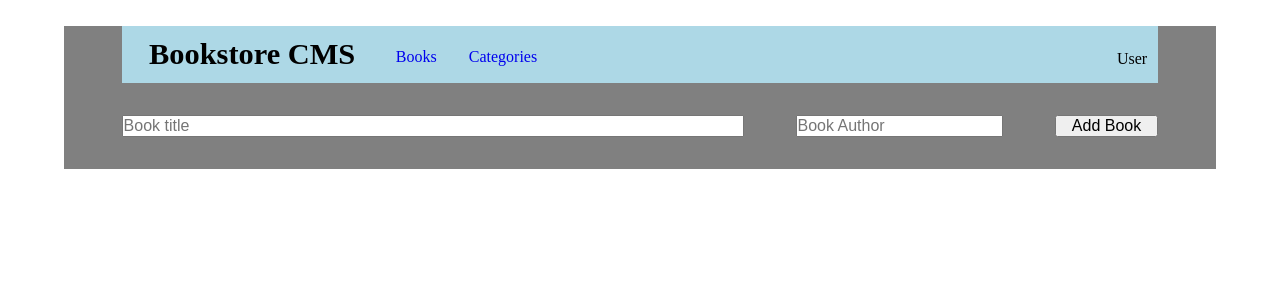
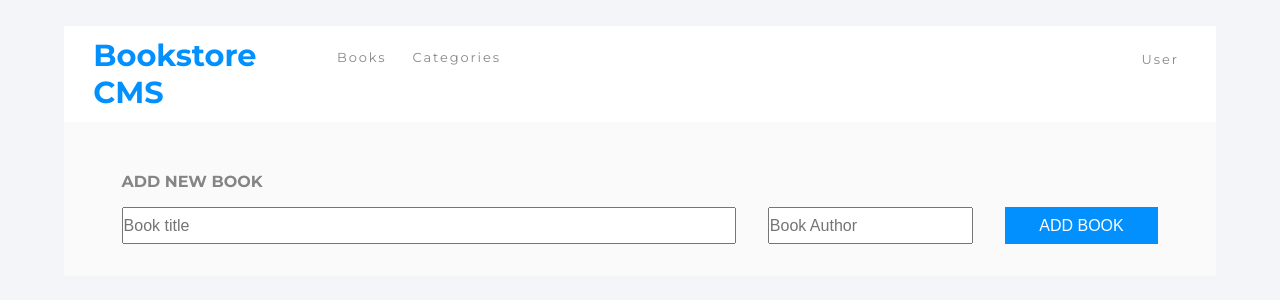
Before and after one commit to gjuliao/react_bookstore, a React (Create React App) app: page / in a window 1280 px wide. Shown: the top 300 px of the page. Built offline with nearby package versions, Linux system fonts and the light colour scheme.

Commit message:
Almost syles finished, missing form

```diff
--- a/package.json
+++ b/package.json
@@ -12,6 +12,7 @@
     "logger": "^0.0.1",
     "prop-types": "^15.8.1",
     "react": "^18.2.0",
+    "react-circular-progressbar": "^2.1.0",
     "react-dom": "^18.2.0",
     "react-redux": "^8.0.5",
     "react-router-dom": "^6.7.0",
--- a/src/components/Card.js
+++ b/src/components/Card.js
@@ -1,7 +1,9 @@
 import React from 'react';
 import propTypes from 'prop-types';
 import { useDispatch } from 'react-redux';
+import { CircularProgressbar } from 'react-circular-progressbar';
 import { deleteData } from '../redux/books/books';
+import 'react-circular-progressbar/dist/styles.css';
 
 const Card = ({ title, author, id }) => {
   const dispatch = useDispatch();
@@ -11,26 +13,30 @@ const Card = ({ title, author, id }) => {
     dispatch(deleteData(id));
   };
 
+  const percentage = 66;
+
   return (
     <>
       <div className="card">
+        <div className="main_tile">
           <h4 className="book_genre">Science Fiction</h4>
           <h1>{title}</h1>
           <h2>{author}</h2>
           <ul className="book_button_list">
-          <li><a href="/">Comments</a></li>
-          <li><a id={id} onClick={handleClick} href="/">Remove</a></li>
+            <li><a href="/">Comments   |</a></li>
+            <li><a id={id} onClick={handleClick} href="/">Remove |</a></li>
             <li><a href="/">Edit</a></li>
           </ul>
         </div>
-      <div>
         <div className="completed_tile">
-          <h1>Image Icon</h1>
+          <CircularProgressbar className="circular" value={percentage} text={`${percentage}%`} />
+          <div className="completed_tile_secondary">
             <h1>8%</h1>
             <h4>Completed</h4>
           </div>
+        </div>
         <div className="chapter_tile">
-          <h4>Current Chapter</h4>
+          <h4>CURRENT CHAPTER</h4>
           <h3>Chapter 3: A Lesson Learned</h3>
           <button type="button">UPDATE PROGRESS</button>
         </div>
--- a/src/components/Form.js
+++ b/src/components/Form.js
@@ -23,10 +23,12 @@ const Form = () => {
 
   return (
     <div className="book_form">
+      <br />
+      <h1>ADD NEW BOOK</h1>
       <form className="book_form_inputs" onSubmit={handleSubmit}>
         <input className="book_form_inputs_title" onChange={(e) => setTitle(e.target.value)} value={title} name="title" type="text" placeholder="Book title" required />
         <input className="book_form_inputs_category" onChange={(e) => setAuthor(e.target.value)} value={author} name="author" type="text" placeholder="Book Author" required />
-        <button type="submit">Add Book</button>
+        <button type="submit">ADD BOOK</button>
       </form>
     </div>
   );
--- a/src/components/Navbar.js
+++ b/src/components/Navbar.js
@@ -8,7 +8,7 @@ const Navbar = () => (
       <h1>Bookstore CMS</h1>
       <ul className="nav_list">
         <NavLink className="nav_link" to="/">Books</NavLink>
-        <NavLink to="/categories">Categories</NavLink>
+        <NavLink className="nav_link" to="/categories">Categories</NavLink>
       </ul>
     </div>
     <div className="nav_list_user">User</div>
--- a/src/index.css
+++ b/src/index.css
@@ -1,3 +1,5 @@
+@import url(https://fonts.googleapis.com/css2?family=Montserrat:wght@100;300;400;600;700&family=Roboto+Slab:wght@300;400;500;700&display=swap);
+
 * {
   padding: 0;
   margin: 0;
@@ -5,19 +7,23 @@
   font-size: 16px;
 }
 
+body {
+  background-color: #f4f5f9;
+}
+
 .App {
   width: 90%;
   margin: auto;
   margin-top: 2%;
-  background-color: gray;
+  background-color: #fafafa;
 }
 
 /* --Nav Bar --*/
 .navbar {
-  width: 90%;
+  width: 100%;
   display: flex;
   justify-content: space-between;
-  background-color: lightblue;
+  background-color: #fff;
   padding: 0.7em;
   margin: auto;
 }
@@ -30,10 +36,18 @@
 .navbar h1 {
   font-size: 1.9em;
   padding-left: 4%;
+  font-family:"Montserrat",sans-serif;
+  font-weight:700;
+  color:#0290ff;
 }
 
 .nav_link {
   margin-right: 2em;
+  opacity:.5;
+  font-family:"Montserrat",sans-serif;
+  font-size:.813rem;
+  color:#121212;
+  letter-spacing:1.9px;
 }
 
 .nav_list {
@@ -48,6 +62,12 @@
 
 .nav_list_user {
   padding-top: 1.3%;
+  margin-right: 2em;
+  opacity:.5;
+  font-family:"Montserrat",sans-serif;
+  font-size:.813rem;
+  color:#121212;
+  letter-spacing:1.9px;
 }
 
 /* --Card--*/
@@ -58,9 +78,12 @@
   margin: auto;
   min-height: 5em;
   width: 90%;
-  background-color: white;
-  padding: 1em;
+  background-color: #fff;
+  padding: 1.5em;
   margin-top: 2em;
+  border-style: solid;
+  border-width: 0.3px;
+  border-color: lightgray;
 }
 
 .main_tile,
@@ -74,28 +97,46 @@
 .main_tile h1 {
   font-size: 1.3em;
   padding-bottom: 0.4%;
+  font-family:"Montserrat",sans-serif;
+  font-weight:700;
 }
 
 .main_tile h2 {
-  color: lightblue;
   padding-bottom: 2.5%;
+  font-size:.875rem;
+  font-weight:300;
+  color:#4386bf;
 }
 
 .book_genre {
-  color: gray;
+  opacity:.5;
+  font-family:"Montserrat",sans-serif;
+  font-size:.813rem;
+  color:#121212;
 }
 
 .book_button_list {
   list-style: none;
   display: flex;
+  text-decoration: none;
+  margin-top: 2%;
+  margin-bottom: 2%;
 }
 
 .book_button_list a {
   text-decoration: none;
+  font-family: "Roboto Slab",serif;
+  color:#4386bf !important;
+  font-size: .875rem;
+  font-weight: 300;
 }
 
 .book_button_list li {
   margin-right: 2.5%;
+  background-color: transparent;
+  border: none;
+  align-items: center;
+  cursor: pointer;
 }
 
 .completed_tile {
@@ -110,17 +151,39 @@
   padding-bottom: 0.4%;
 }
 
+.completed_tile_secondary h1 {
+  font-size: 2rem;
+  font-family: "Montserrat", sans-serif;
+}
+
+.circular {
+  height: 4em;
+  color: #0290ff;;
+}
+
+.completed_tile_secondary h4 {
+  font-size:.875rem;
+  opacity:.5;
+}
+
 .chapter_tile h4 {
-  color: gray;
+  font-size:.813rem;
+  opacity:.5;
+  margin-bottom: -1rem;
+}
+
+.chapter_tile h3 {
+  font-size:1rem;
+  letter-spacing:.4px;
 }
 
 .chapter_tile button {
   width: 55%;
   font-size: 0.7em;
   color: white;
-  background-color: blue;
+  background-color:#0290ff;
   border-style: none;
-  padding: 0.5em;
+  padding: 1em;
 }
 
 /* --Card--*/
@@ -129,6 +192,18 @@
   width: 90%;
   margin: auto;
   margin-top: 2em;
+}
+
+.book_form br {
+  color: red;
+  line-height: 1rem;
+}
+
+.book_form h1 {
+  font-family:"Montserrat",sans-serif;
+  color:#121212;
+  opacity: 0.5;
+  margin-bottom: 1em;
 }
 
 .book_form h3 {
@@ -156,7 +231,12 @@
 }
 
 .book_form_inputs button {
-  width: 10%;
+  width: 15%;
+  font-size: 1em;
+  color: white;
+  background-color:#0290ff;
+  border-style: none;
+  padding: 0.6em;
 }
 
 .checkstatus h2 {
```
Also changed, not shown: 1 other file (tests, documents, lock files or other folders). Lines whose indentation alone changed are shown as unchanged.
